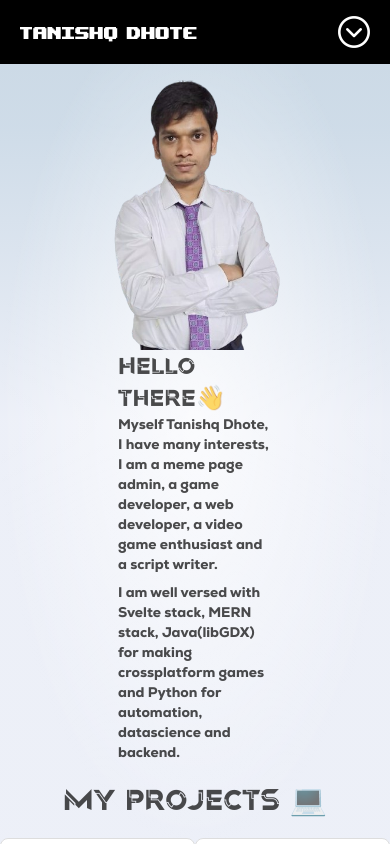
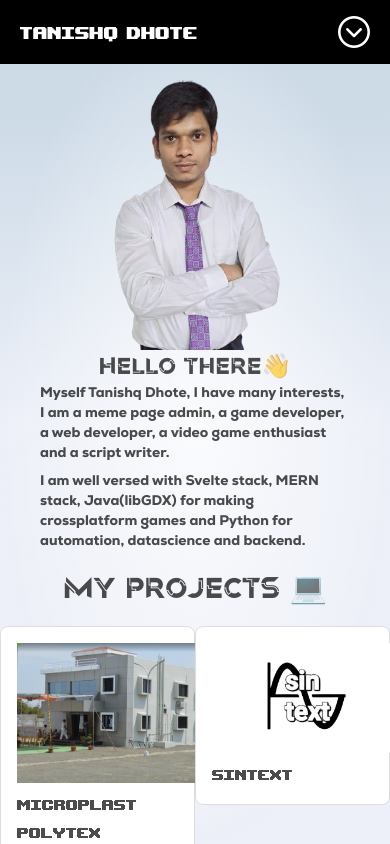
Before and after one commit to ptsdpatient/portfolio, a SvelteKit app: page / in a window 390 px wide. Shown: the top 844 px of the page. Built offline with nearby package versions, Linux system fonts and the light colour scheme.

Commit message:
Update Page1.svelte

```diff
--- a/src/routes/Page1.svelte
+++ b/src/routes/Page1.svelte
@@ -46,7 +46,7 @@
     <div class="w-full mx-auto flex flex-col md:flex-row md:justify-between pt-20 md:pt-20">
 
         <div class="w-4/5 md:w-2/5 bg-blue flex mx-auto justify-around " ><img src={standing}  alt="myself standing"></div>
-        <div class="w-3/5 px-10 mx-auto flex flex-col">
+        <div class="w-full md:w-3/5 px-10 mx-auto flex flex-col">
             <p class="text-{mobile?'2xl':'5xl'} mx-auto" style="font-family:titleFont;text:center;align:center"> Hello there👋</p>
             <p class="text-{mobile?'sm':'2xl'}" style="{mobile?'font-size:xl':''};font-family:data;align:center">Myself Tanishq Dhote, I have many interests, I am a meme page admin, a game developer, a web developer, a video game enthusiast and a script writer.</p>
             <p class="text-{mobile?'sm':'2xl'} mt-{mobile?'2':'10'}" style="{mobile?'font-size:xl':''};font-family:data;align:center">I am well versed with Svelte stack, MERN stack, Java(libGDX) for making crossplatform games and Python for automation, datascience and backend. </p>
```
